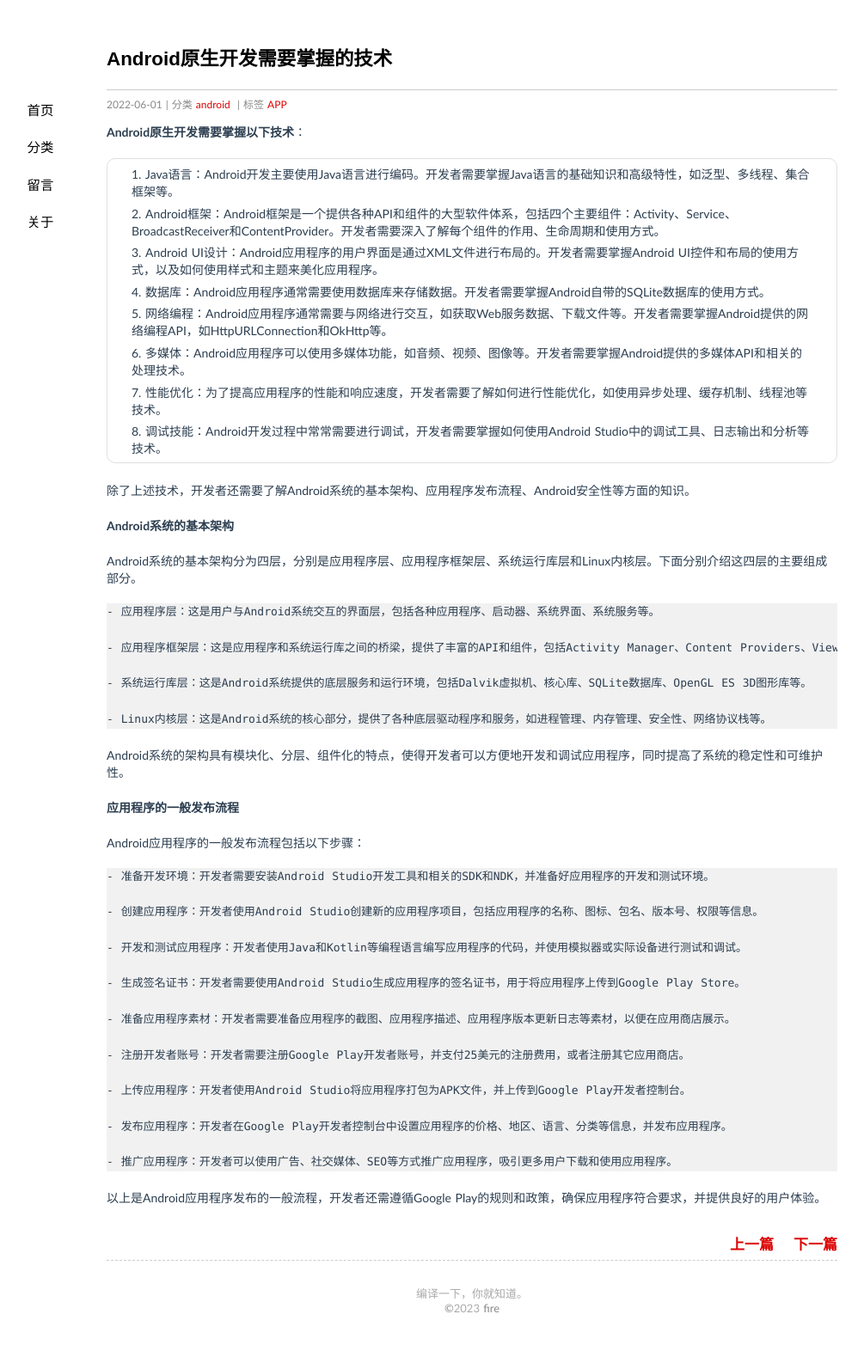
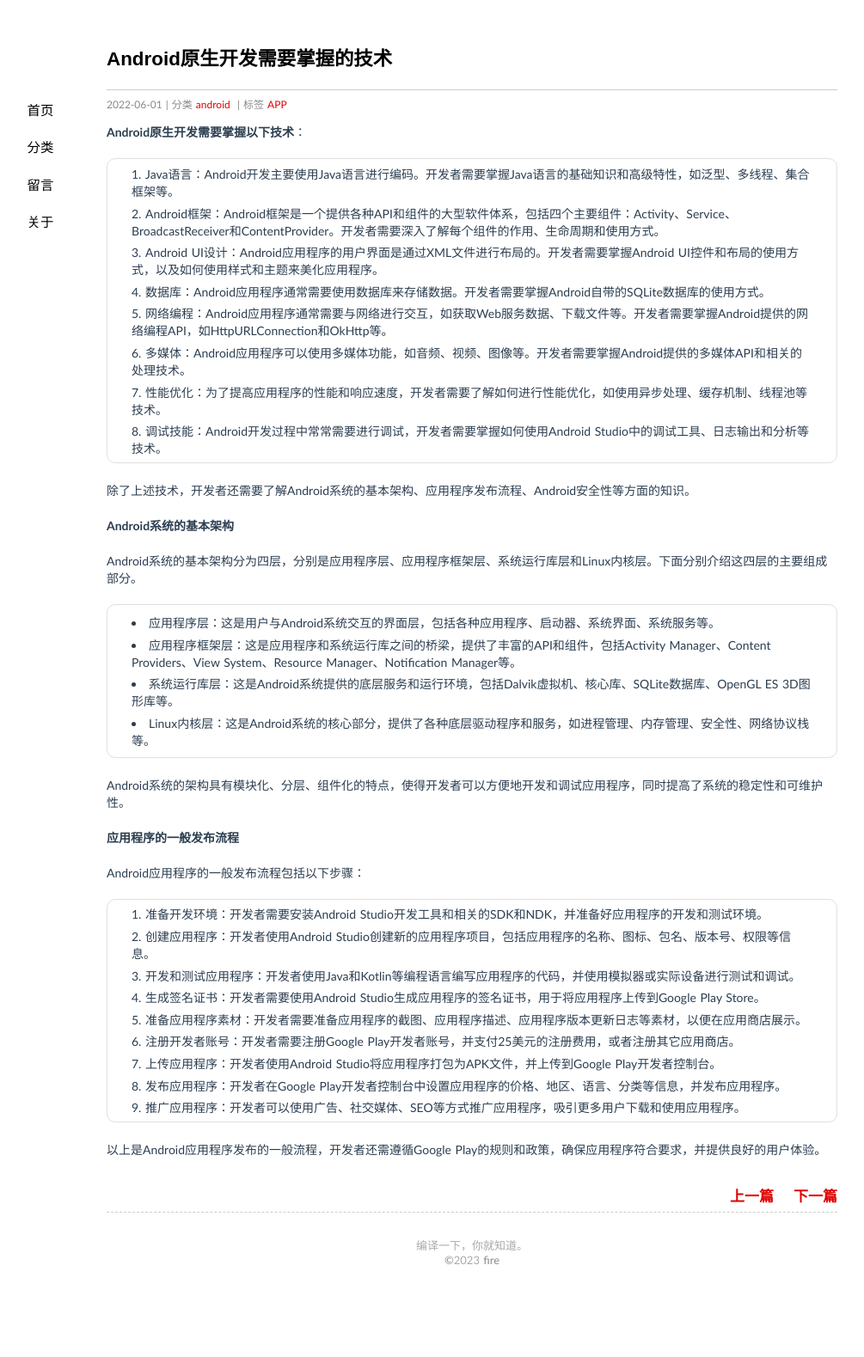
Before and after one commit to lifeliu/buildapk, a Jekyll site: the page built from _posts/apk/android/2022-06-01-android-developer.md, in a window 1280 px wide. Shown: the whole page at 86% size, without its empty margins (91-1096 px from the left). Built offline with Jekyll 4.4.1, drawn with Linux system fonts in a browser that asks for light colours; comment, search, counter and statistics services are not loaded; after the commit the page ends 1523 px from its top, so only the background shows below that; part of the change alters nothing that is shown.

Commit message:
auto update by shell

````diff
--- a/_posts/apk/android/2022-06-01-android-developer.md
+++ b/_posts/apk/android/2022-06-01-android-developer.md
@@ -23,15 +23,10 @@ date: 2022/6/1 22:00:00
 
 Android系统的基本架构分为四层，分别是应用程序层、应用程序框架层、系统运行库层和Linux内核层。下面分别介绍这四层的主要组成部分。
 
-```
 - 应用程序层：这是用户与Android系统交互的界面层，包括各种应用程序、启动器、系统界面、系统服务等。
-
 - 应用程序框架层：这是应用程序和系统运行库之间的桥梁，提供了丰富的API和组件，包括Activity Manager、Content Providers、View System、Resource Manager、Notification Manager等。
-
 - 系统运行库层：这是Android系统提供的底层服务和运行环境，包括Dalvik虚拟机、核心库、SQLite数据库、OpenGL ES 3D图形库等。
-
 - Linux内核层：这是Android系统的核心部分，提供了各种底层驱动程序和服务，如进程管理、内存管理、安全性、网络协议栈等。
-```
 
 Android系统的架构具有模块化、分层、组件化的特点，使得开发者可以方便地开发和调试应用程序，同时提高了系统的稳定性和可维护性。
 
@@ -39,24 +34,14 @@ Android系统的架构具有模块化、分层、组件化的特点，使得开
 
 Android应用程序的一般发布流程包括以下步骤：
 
-```
-- 准备开发环境：开发者需要安装Android Studio开发工具和相关的SDK和NDK，并准备好应用程序的开发和测试环境。
-
-- 创建应用程序：开发者使用Android Studio创建新的应用程序项目，包括应用程序的名称、图标、包名、版本号、权限等信息。
-
-- 开发和测试应用程序：开发者使用Java和Kotlin等编程语言编写应用程序的代码，并使用模拟器或实际设备进行测试和调试。
-
-- 生成签名证书：开发者需要使用Android Studio生成应用程序的签名证书，用于将应用程序上传到Google Play Store。
-
-- 准备应用程序素材：开发者需要准备应用程序的截图、应用程序描述、应用程序版本更新日志等素材，以便在应用商店展示。
-
-- 注册开发者账号：开发者需要注册Google Play开发者账号，并支付25美元的注册费用，或者注册其它应用商店。
-
-- 上传应用程序：开发者使用Android Studio将应用程序打包为APK文件，并上传到Google Play开发者控制台。
-
-- 发布应用程序：开发者在Google Play开发者控制台中设置应用程序的价格、地区、语言、分类等信息，并发布应用程序。
-
-- 推广应用程序：开发者可以使用广告、社交媒体、SEO等方式推广应用程序，吸引更多用户下载和使用应用程序。
-```
+1. 准备开发环境：开发者需要安装Android Studio开发工具和相关的SDK和NDK，并准备好应用程序的开发和测试环境。
+2. 创建应用程序：开发者使用Android Studio创建新的应用程序项目，包括应用程序的名称、图标、包名、版本号、权限等信息。
+3. 开发和测试应用程序：开发者使用Java和Kotlin等编程语言编写应用程序的代码，并使用模拟器或实际设备进行测试和调试。
+4. 生成签名证书：开发者需要使用Android Studio生成应用程序的签名证书，用于将应用程序上传到Google Play Store。
+5. 准备应用程序素材：开发者需要准备应用程序的截图、应用程序描述、应用程序版本更新日志等素材，以便在应用商店展示。
+6. 注册开发者账号：开发者需要注册Google Play开发者账号，并支付25美元的注册费用，或者注册其它应用商店。
+7. 上传应用程序：开发者使用Android Studio将应用程序打包为APK文件，并上传到Google Play开发者控制台。
+8. 发布应用程序：开发者在Google Play开发者控制台中设置应用程序的价格、地区、语言、分类等信息，并发布应用程序。
+9. 推广应用程序：开发者可以使用广告、社交媒体、SEO等方式推广应用程序，吸引更多用户下载和使用应用程序。
 
 以上是Android应用程序发布的一般流程，开发者还需遵循Google Play的规则和政策，确保应用程序符合要求，并提供良好的用户体验。
````
Also changed, not shown: _posts/apk/ios/2022-11-01-ios-developer.md (+0 -7 lines).
